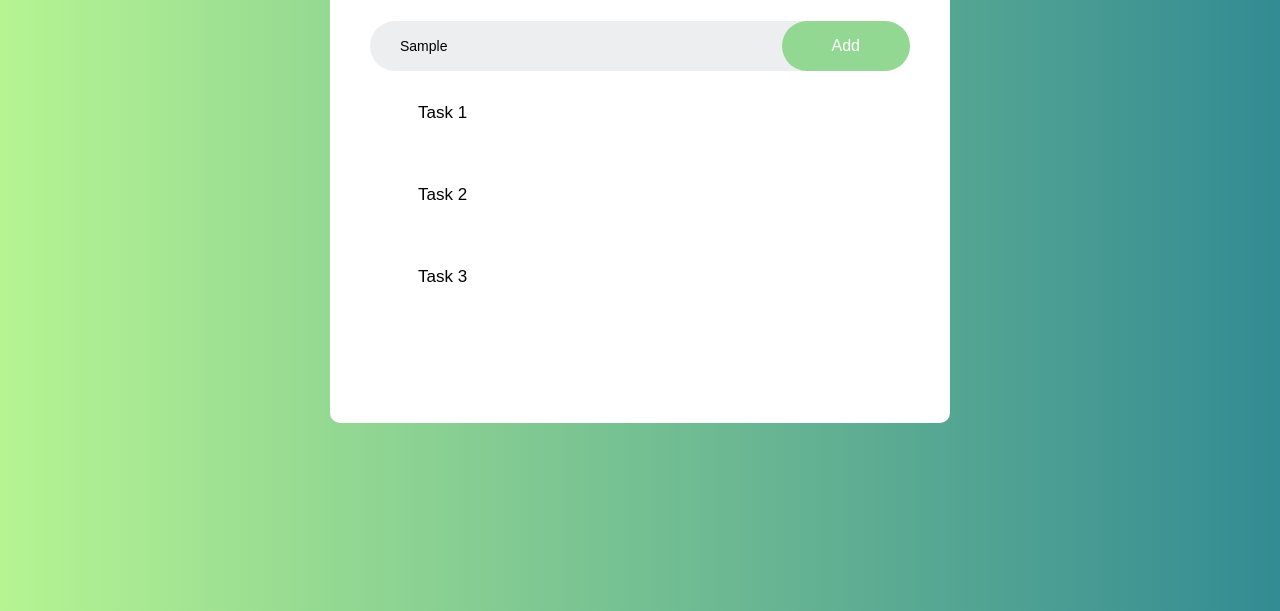
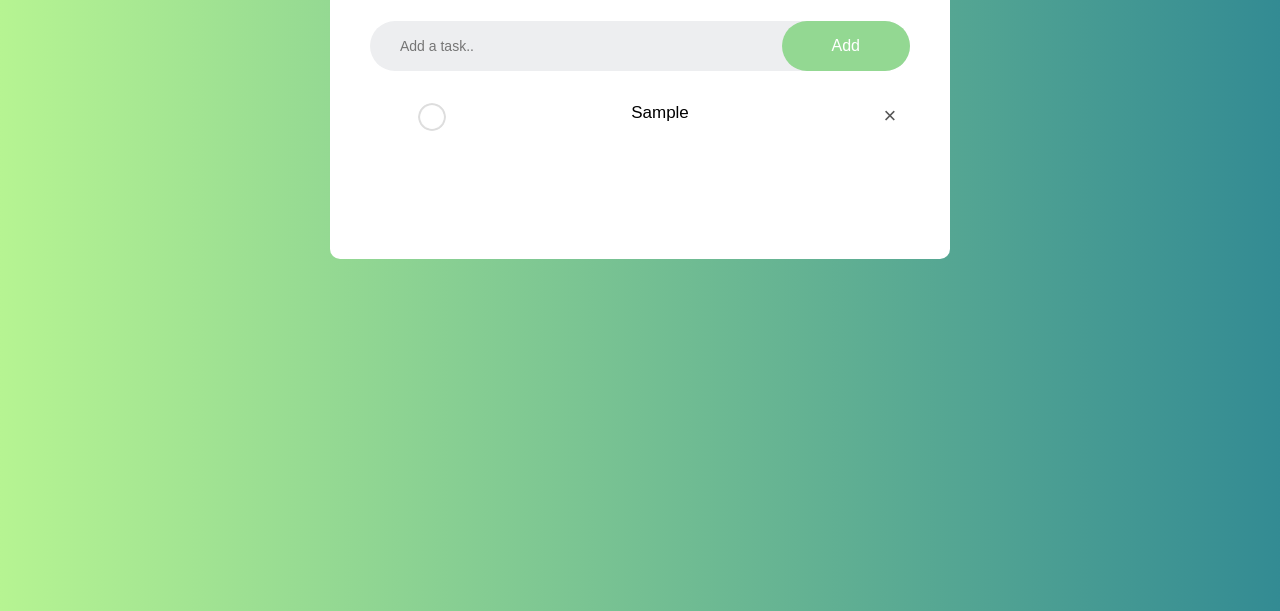
Before and after one commit to rsm917/to-do-list, a plain HTML site: page index.html in a window 1280 px wide. Both pictures are taken after typing "Sample" into the empty fields and a click on the button "Add". Shown: the part 189-800 px from the top of the page. Drawn offline with Linux system fonts and the light colour scheme.

Commit message:
added JS  functions
also added CSS and  some HTML

```diff
--- a/index.html
+++ b/index.html
@@ -11,15 +11,21 @@
       <div class="to-do-list">
         <h1>To Do:</h1>
         <div class="row">
-          <input type="text" id="task-input-box" placeholder="Add a task.." />
-          <button>Add</button>
+          <input
+            type="text"
+            id="task-input-box"
+            placeholder="Add a task.."
+            autofocus="true"
+          />
+          <button onclick="addTask()">Add</button>
         </div>
         <ul id="list-container">
-          <li>Task 1</li>
-          <li>Task 2</li>
-          <li>Task 3</li>
+          <!--<li class="checked"></li>
+          <li></li>
+          <li></li> -->
         </ul>
       </div>
     </div>
+    <script src="/src/index.js"></script>
   </body>
 </html>
--- a/src/index.js
+++ b/src/index.js
@@ -0,0 +1,41 @@
+const inputBox = document.getElementById("task-input-box");
+const listContainer = document.getElementById("list-container");
+
+function addTask() {
+  if (inputBox.value === "") {
+    alert("Please type a task!");
+  } else {
+    let li = document.createElement("li");
+    li.innerHTML = inputBox.value;
+    listContainer.appendChild(li);
+    let span = document.createElement("span");
+    span.innerHTML = "\u00d7";
+    li.appendChild(span);
+  }
+  inputBox.value = "";
+  saveData();
+}
+
+listContainer.addEventListener(
+  "click",
+  function (e) {
+    if (e.target.tagName === "LI") {
+      e.target.classList.toggle("checked");
+      saveData();
+    } else if (e.target.tagName === "SPAN") {
+      e.target.parentElement.remove();
+      saveData();
+    }
+  },
+  false
+);
+
+function saveData() {
+  localStorage.setItem("data", listContainer.innerHTML);
+}
+
+function showTask() {
+  listContainer.innerHTML = localStorage.getItem("data");
+}
+
+showTask();
--- a/src/style.css
+++ b/src/style.css
@@ -51,13 +51,45 @@ ul li {
   font-size: 17px;
   list-style: none;
   padding: 12px 8px 50px;
-  text-align: left;
+  position: relative;
+  text-align: center;
 }
 
 ul li::before {
+  background-image: url(/images/unchecked.png);
+  background-position: center;
+  background-size: cover;
   border-radius: 50%;
   content: "";
   position: absolute;
   height: 28px;
   width: 28px;
+  top: 12px;
+  left: 8px;
 }
+
+ul li.checked {
+  color: #555;
+  text-decoration: line-through;
+}
+
+ul li.checked::before {
+  background-image: url(/images/checked.png);
+}
+
+ul li span {
+  border-radius: 50%;
+  color: #555;
+  font-size: 22px;
+  line-height: 40px;
+  position: absolute;
+  right: 0;
+  text-align: center;
+  top: 5px;
+  height: 40px;
+  width: 40px;
+}
+
+ul li span:hover {
+  background: #edeef0;
+}
```
Also changed, not shown: images/checked.png (added), images/unchecked.png (added).
